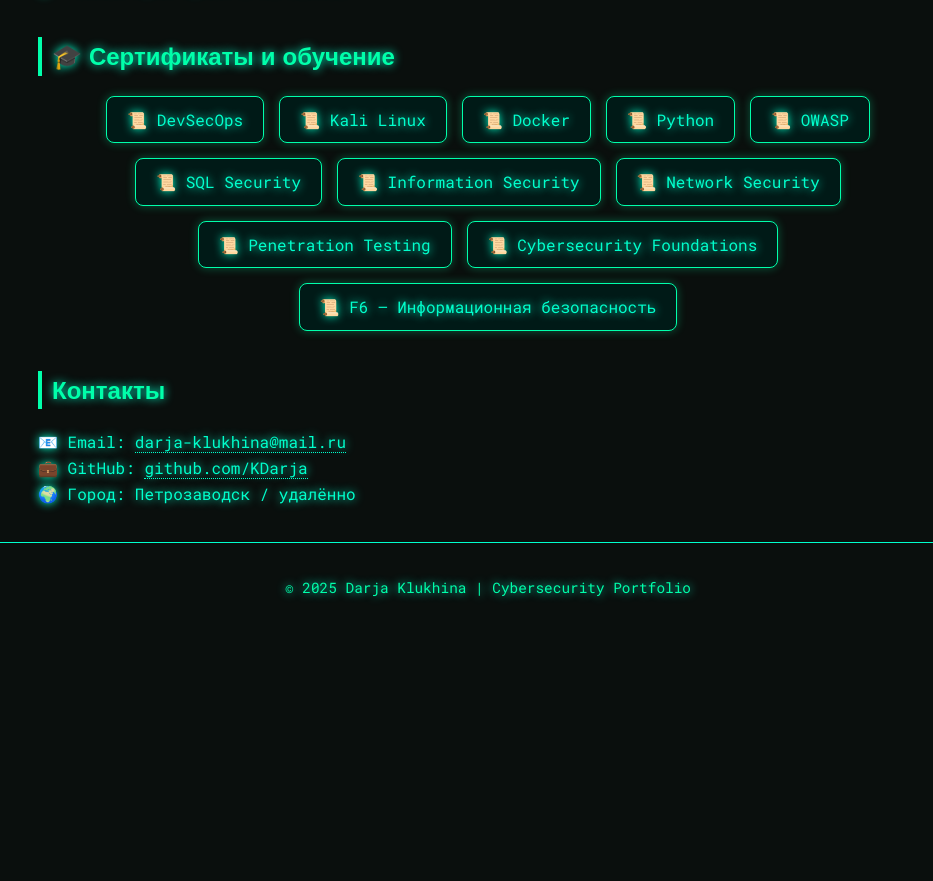
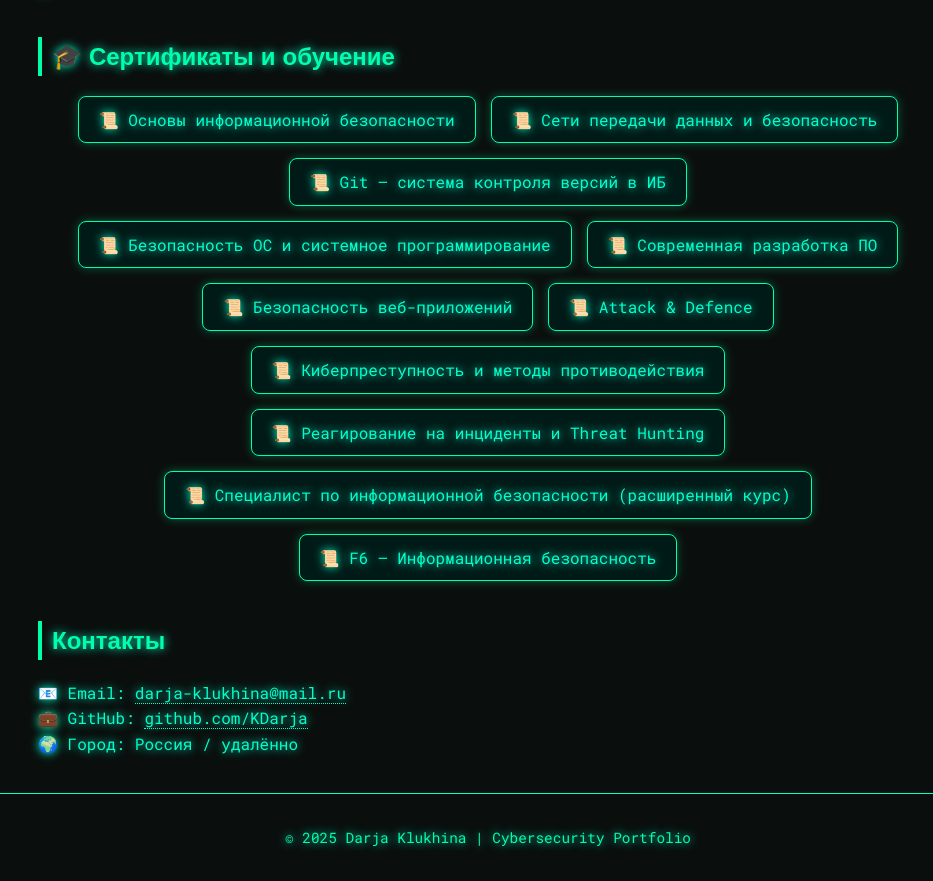
Before and after one commit to KDarja/KDarja.github.io, a plain HTML site: page index.html in a window 1280 px wide. Shown: the part 1080-1961 px from the top of the page, without its empty margins (152-1085 px from the left). Before the commit the page ends 1711 px from the top, so only its background shows below. Drawn offline with Linux system fonts and the light colour scheme.

Commit message:
Update index.html

```diff
--- a/index.html
+++ b/index.html
@@ -170,16 +170,16 @@
 
   <h2>🎓 Сертификаты и обучение</h2>
   <div class="cert-gallery">
-    <div class="cert-item" onclick="openModal('certificates/cert1.pdf')">📜 DevSecOps</div>
-    <div class="cert-item" onclick="openModal('certificates/cert2.pdf')">📜 Kali Linux</div>
-    <div class="cert-item" onclick="openModal('certificates/cert3.pdf')">📜 Docker</div>
-    <div class="cert-item" onclick="openModal('certificates/cert4.pdf')">📜 Python</div>
-    <div class="cert-item" onclick="openModal('certificates/cert5.pdf')">📜 OWASP</div>
-    <div class="cert-item" onclick="openModal('certificates/cert6.pdf')">📜 SQL Security</div>
-    <div class="cert-item" onclick="openModal('certificates/cert7.pdf')">📜 Information Security</div>
-    <div class="cert-item" onclick="openModal('certificates/cert8.pdf')">📜 Network Security</div>
-    <div class="cert-item" onclick="openModal('certificates/cert9.pdf')">📜 Penetration Testing</div>
-    <div class="cert-item" onclick="openModal('certificates/cert10.pdf')">📜 Cybersecurity Foundations</div>
+    <div class="cert-item" onclick="openModal('certificates/cert1.pdf')">📜 Основы информационной безопасности</div>
+    <div class="cert-item" onclick="openModal('certificates/cert2.pdf')">📜 Сети передачи данных и безопасность</div>
+    <div class="cert-item" onclick="openModal('certificates/cert3.pdf')">📜 Git — система контроля версий в ИБ</div>
+    <div class="cert-item" onclick="openModal('certificates/cert4.pdf')">📜 Безопасность ОС и системное программирование</div>
+    <div class="cert-item" onclick="openModal('certificates/cert5.pdf')">📜 Современная разработка ПО</div>
+    <div class="cert-item" onclick="openModal('certificates/cert6.pdf')">📜 Безопасность веб-приложений</div>
+    <div class="cert-item" onclick="openModal('certificates/cert7.pdf')">📜 Attack & Defence</div>
+    <div class="cert-item" onclick="openModal('certificates/cert8.pdf')">📜 Киберпреступность и методы противодействия</div>
+    <div class="cert-item" onclick="openModal('certificates/cert9.pdf')">📜 Реагирование на инциденты и Threat Hunting</div>
+    <div class="cert-item" onclick="openModal('certificates/cert10.pdf')">📜 Специалист по информационной безопасности (расширенный курс)</div>
     <div class="cert-item" onclick="openModal('certificates/F6.pdf')">📜 F6 — Информационная безопасность</div>
   </div>
 
@@ -191,7 +191,7 @@
   <h2>Контакты</h2>
   <p>📧 Email: <a href="mailto:darja-klukhina@mail.ru">darja-klukhina@mail.ru</a><br>
      💼 GitHub: <a href="https://github.com/KDarja" target="_blank">github.com/KDarja</a><br>
-     🌍 Город: Петрозаводск / удалённо</p>
+     🌍 Город: Россия / удалённо</p>
 </section>
 
 <footer>
```
